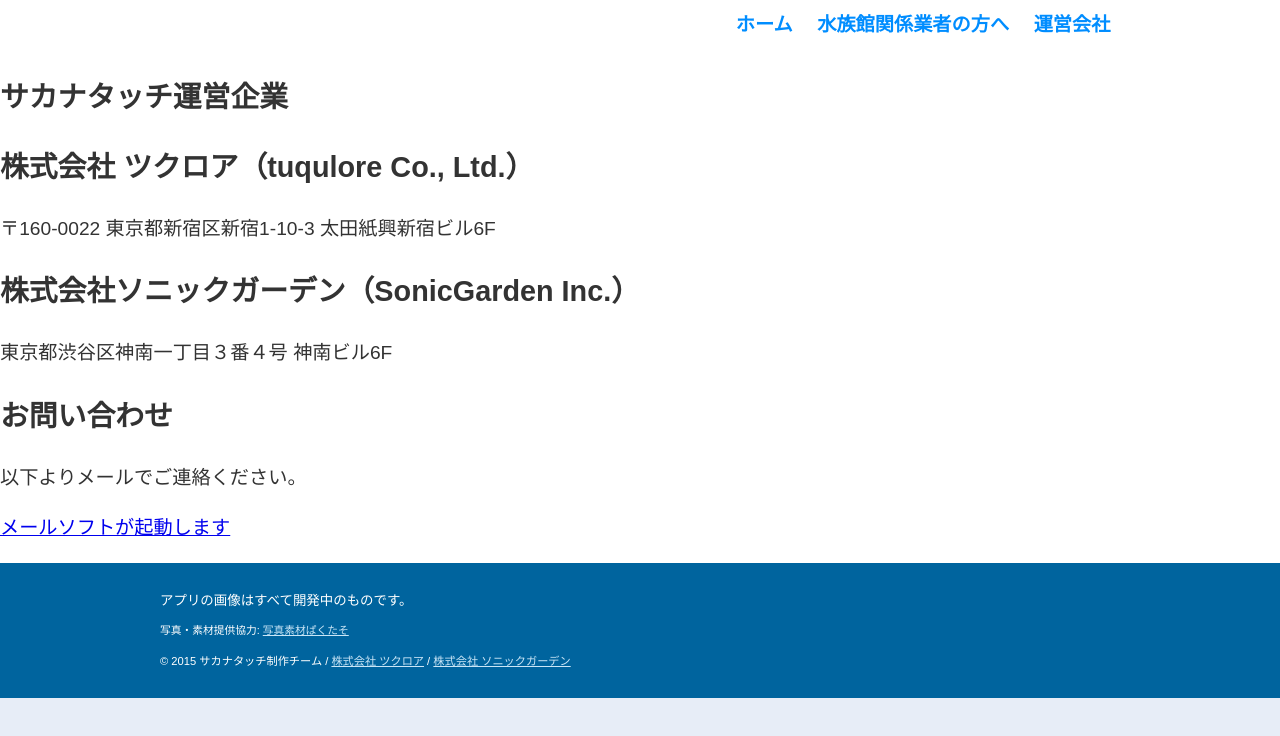
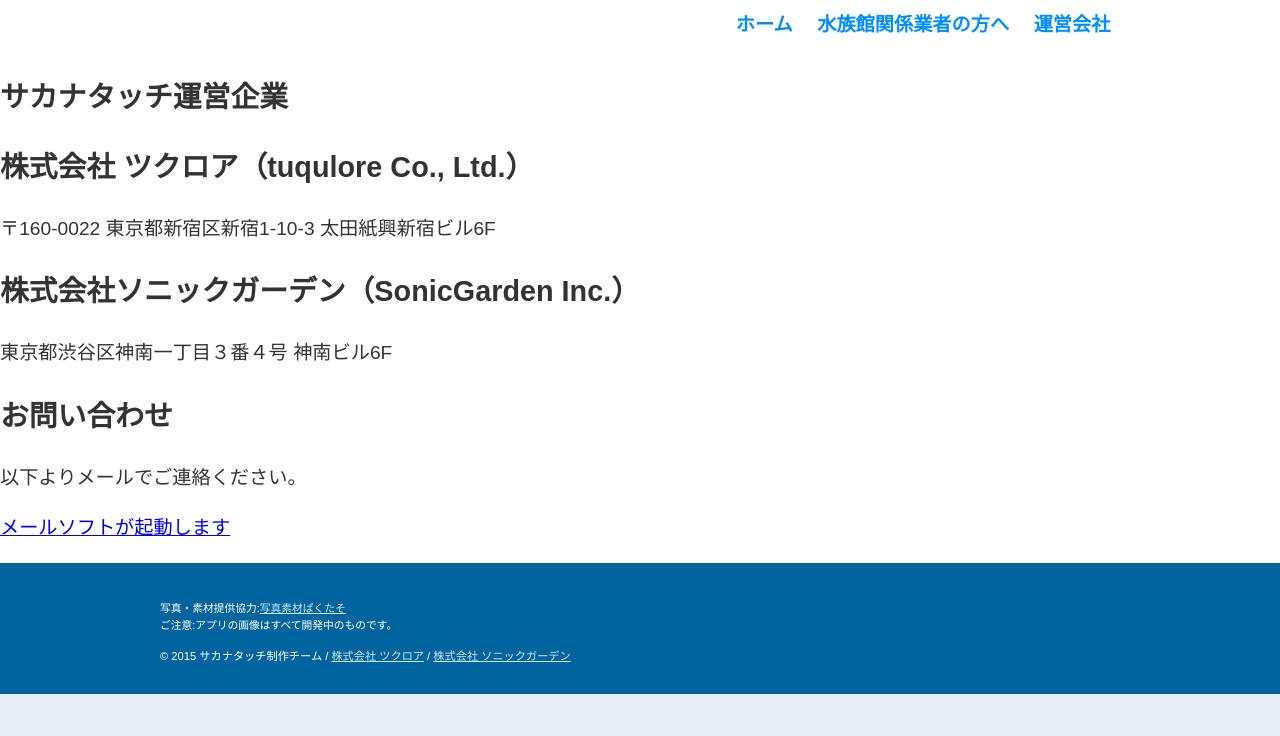
Before and after one commit to sakanatouch/sakanatouch.github.io, a website: page corporate.html in a window 1280 px wide. Drawn offline with Linux system fonts and the light colour scheme; a web font is replaced by a local one.

```diff
--- a/assets/scss/main.scss
+++ b/assets/scss/main.scss
@@ -99,7 +99,7 @@
 	background-color: rgba(0, 129, 209, .8);
 	border-bottom: 3px solid rgb(0, 129, 209);
 	box-shadow: 0 1px 3px gray;
-	z-index: 1;
+	z-index: 101;
 	.inner {
 		height: 90px;
 		overflow: hidden;
@@ -379,10 +379,15 @@
 		color: #CAE6F7;
 	}
 	.thanks {
+		@include cf;
 		font-size: 80%;
 		dt, dd {
-			display: inline-block;
+			float: left;
 			margin: 0;
+		}
+		dt {
+
+			clear: left;
 		}
 		dt::after {
 			content: ":";
--- a/corporate.html
+++ b/corporate.html
@@ -50,10 +50,11 @@
       </section>
       <footer>
         <div class="inner">
-          <p>アプリの画像はすべて開発中のものです。</p>
           <dl class="thanks">
             <dt>写真・素材提供協力</dt>
             <dd><a href="http://www.pakutaso.com/" target="_blank">写真素材ぱくたそ</a></dd>
+            <dt>ご注意</dt>
+            <dd>アプリの画像はすべて開発中のものです。</dd>
           </dl><small>&copy; 2015 サカナタッチ制作チーム / <a href="http://tuqulore.com/" target="_blank">株式会社 ツクロア</a> / <a href="http://www.sonicgarden.jp/" target="_blank">株式会社 ソニックガーデン</a></small>
         </div>
       </footer>
```
Also changed, not shown: index.html (+2 -1 lines), assets/css/main.css.
